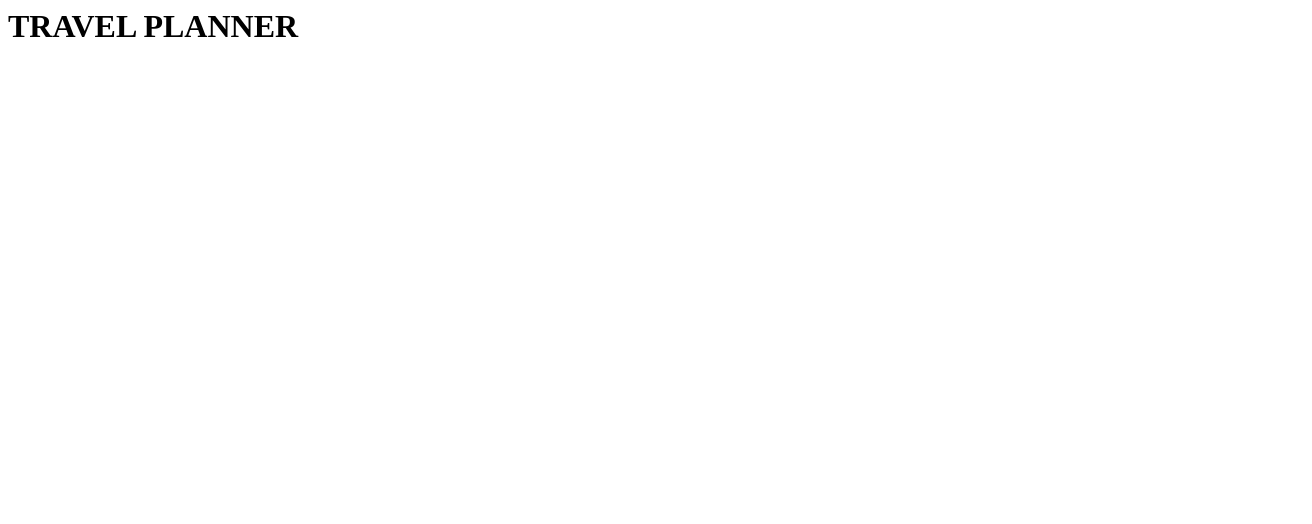
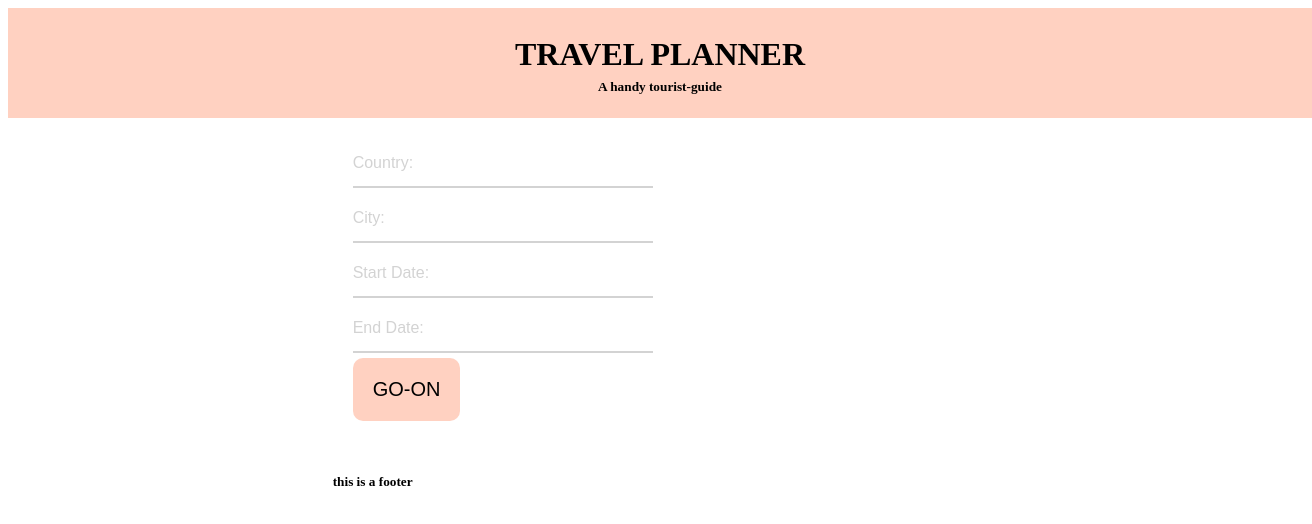
Before and after one commit to mini2809/Capstonepr, a website built with webpack: page src/client/views/index.html in a window 1280 px wide. Shown: the whole page, 1312 px wide, since content can reach past the window. Built offline with nearby package versions, Linux system fonts and the light colour scheme; no server answers.

Commit message:
ui updated

```diff
--- a/src/client/index.js
+++ b/src/client/index.js
@@ -1,10 +1,7 @@
-import 'babel-polyfill'
-import { getdataGeoname } from '../client/js/api_handler.js'
-import { getdataWeatherbit} from '../client/js/api_handler.js'
+import { handle_submit } from '../client/js/form_handler.js'
+import  './styles/base.css'
+import './styles/input.css'
 
-name='rajnandgaon';
-getdataGeoname(name)
-.then(res=> {console.log(res)
-		return res;
-})
-.then(resp => getdataWeatherbit(resp))
+export {
+	handle_submit
+}
--- a/src/client/js/api_handler.js
+++ b/src/client/js/api_handler.js
@@ -24,6 +24,7 @@ export async function getdataWeatherbit(obj)
 	let fetchData=await fetch(url+obj.lat+'&lon='+obj.long+'&key='+key)
 	let data = await fetchData.text();
 	let Data = JSON.parse(data)
+	console.log(Data.data[0])
 	for(let i=0;i<=15;i++)
-	console.log(Data.data[i].weather);
+		console.log(Data.data[i].weather);
 }
--- a/src/client/js/form_handler.js
+++ b/src/client/js/form_handler.js
@@ -0,0 +1,21 @@
+import 'babel-polyfill'
+import { getdataGeoname } from './api_handler.js'
+import { getdataWeatherbit} from './api_handler.js'
+
+export function handle_submit(event)
+{
+	event.preventDefault()
+	let country= document.getElementById("country").value
+	let city = document.getElementById("city").value
+	let start_date = document.getElementById("start_date").value
+	let end_date = document.getElementById("end_date").value
+
+	if (city == "")
+		alert("enter data")
+	else{
+		getdataGeoname(city)
+		.then(res=> {console.log(res)
+				return res;
+		}).then(resp => getdataWeatherbit(resp))
+	}
+}
--- /dev/null
+++ b/src/client/styles/base.css
@@ -0,0 +1,55 @@
+
+.header{
+	text-align: center;
+	grid-area: header;
+	padding: 20px;
+	background-color: #FFD1C1;
+	height: 70px;
+	width: 100%;
+	line-height: 10px;
+	/*width : 100%;*/
+
+}
+
+.menu{
+	grid-area: menu;
+	/*background-color: lightgrey;*/
+	/*width : 100%;*/
+}
+
+.footer{
+	grid-area: footer;
+	/*background-color: #FFD1C1;*/
+	/*width : 100%;*/
+}
+
+.main{
+	grid-area: main;
+	/*background-color: orange;*/
+	/*width : 100%;*/
+	padding: 20px;
+
+}
+
+.container{
+	display: grid;
+	grid-template-areas: 'header header header'
+				   'menu main main'
+				   'menu footer footer';
+   	line-height: 5px;
+
+}
+
+#button-style{
+	border: none;
+	background-color: #FFD1C1;
+	font-size: 20px;
+	padding: 20px;
+	border-radius: 10px;
+}
+
+input{
+	height: 50;
+	width: 300px;
+
+}
--- /dev/null
+++ b/src/client/styles/input.css
@@ -0,0 +1,81 @@
+
+.input-wrap {
+  position: relative;
+  width: 250px;
+  height: 40px;
+  line-height: 50px;
+}
+
+label {
+	font-family: sans-serif;
+	position: absolute;
+	top: 0;
+	left: 0;
+	color: lightgrey;
+	transition: 0.2s all;
+	cursor: text;
+}
+input {
+  border: 0;
+  outline: 0;
+  border-bottom: 2px solid lightgrey;
+  box-shadow: none;
+  padding: 0.5rem 0;
+ }
+
+input:invalid {
+	outline: 0;
+	color: #ff2300;
+	border-color: lightgrey;
+}
+input:focus,
+input:valid {
+  border-color: black;
+
+}
+input:focus~label,
+input:valid~label {
+  font-size: 15px;
+  top: -15px;
+  color: pink;
+  font-family: sans-serif;
+
+}
+/*.input-wrap{
+	position: relative;
+	line-height:40px;
+	width: 250px;
+	height: 40px;
+}
+
+label{
+	position: absolute;
+	left: 0;
+	top: 0;
+	color: #d3d3d3;
+	transition: 0.2s all;
+	cursor: text;
+	width: 100%;
+}
+
+input{
+	width: 100%;
+	border: 0;
+	outline: 0;
+	border-bottom: 2px solid #d3d3d3;
+	color: #111;
+}
+
+input:valid,input:focus{
+border-color: #00dd22;
+}
+
+input:valid~label,input:focus~label{
+	color: #00dd22;
+	top: -25px;
+	font-size: 15px;
+}
+
+input:invalid{
+	outline: 0;
+	}*/
--- a/src/client/views/index.html
+++ b/src/client/views/index.html
@@ -3,6 +3,40 @@
 		<title>capstone project</title>
 	</head>
 	<body>
-		<h1>TRAVEL PLANNER</h1>
+		<div class= "container">
+		<div class="header">
+			<h1>TRAVEL PLANNER<h1>
+			<h5>A handy tourist-guide</h5>
+		</div>
+		<div class="menu"></div>
+		<div class= "main">
+			<form action="">
+				<div class="input-wrap">
+					<input type="text" id="country" required/>
+					<label for="country">Country:</label>
+				</div>
+				<br><br><br>
+				<div class="input-wrap">
+					<input type="text" id="city" required/>
+					<label for="city">City:</label>
+				</div>
+				<br><br><br>
+				<div class="input-wrap">
+					<input type="text" id="start_date" required/>
+					<label for="start_date">Start Date:</label>
+				</div>
+				<br><br><br>
+				<div class="input-wrap">
+					<input type="text" id="end_date" required/>
+					<label for="end_date">End Date:</label>
+				</div>
+				<br><br><br>
+				<button id="button-style" onclick="return Client.handle_submit(event)"
+				onsubmit ="return Client.handle_submit(event)" >GO-ON</button>
+			</form>
+		</div>
+		<div class="footer">
+			<h5>this is a footer</h5>
+		</div>
 	</body>
 </html>
--- a/webpack.dev.js
+++ b/webpack.dev.js
@@ -5,6 +5,10 @@ const HtmlWebpackPlugin= require('html-webpack-plugin')
 module.exports={
 	entry: "./src/client/index.js",
 	mode: "development",
+	output:{
+		libraryTarget: 'var',
+		library: 'Client'
+	},
 	module:{
 		rules:[
 			{
@@ -16,6 +20,10 @@ module.exports={
 							presets: ['@babel/preset-env'],
 					}
 				},
+			},
+			{
+				test: /\.css$/,
+				use:['style-loader','css-loader']
 			}
 		]
 	},
```
Also changed, not shown: package.json (+6 -1 lines), 1 other file.
